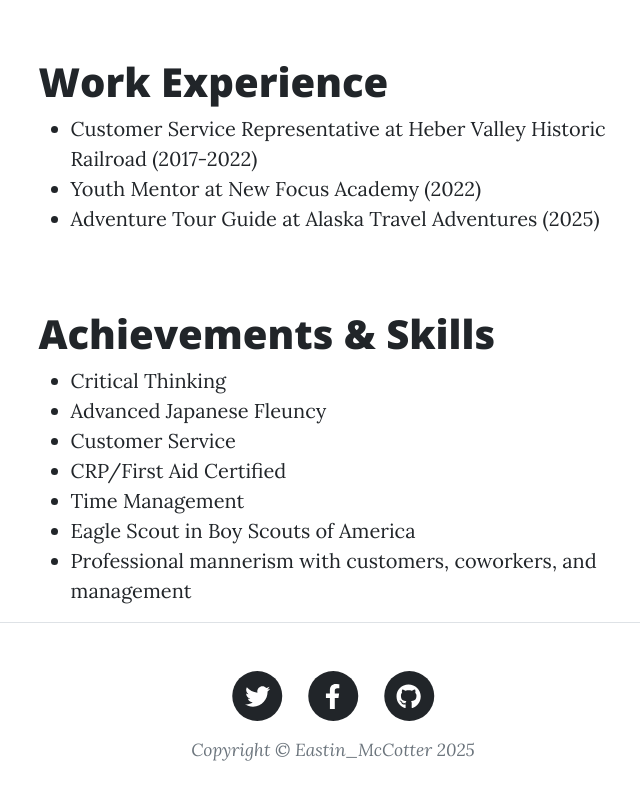
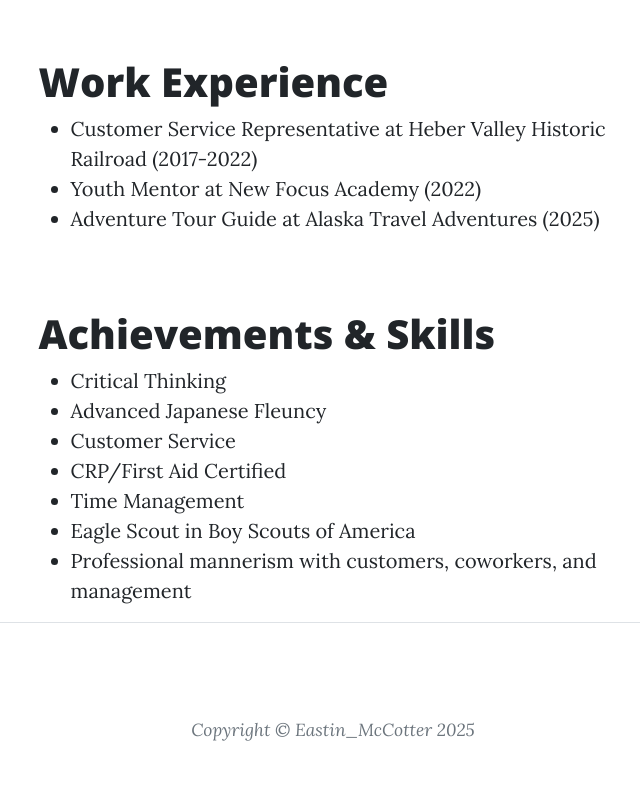
Before and after one commit to eastinm/Web-Dev-Project, a plain HTML site: page index.html in a window 1280 px wide. Shown: the part 1214-2014 px from the top of the page, without its empty margins (307-947 px from the left). Drawn offline with nearby package versions, Linux system fonts and the light colour scheme.

Commit message:
Add files via upload

```diff
--- a/index.html
+++ b/index.html
@@ -97,23 +97,6 @@
                         <ul class="list-inline text-center">
                             <li class="list-inline-item">
 
-                                    <span class="fa-stack fa-lg">
-                                        <i class="fas fa-circle fa-stack-2x"></i>
-                                        <i class="fab fa-twitter fa-stack-1x fa-inverse"></i>
-                                    </span>
-
-                            </li>
-                            <li class="list-inline-item">
-                                    <span class="fa-stack fa-lg">
-                                        <i class="fas fa-circle fa-stack-2x"></i>
-                                        <i class="fab fa-facebook-f fa-stack-1x fa-inverse"></i>
-                                    </span>
-                            </li>
-                            <li class="list-inline-item">
-                                    <span class="fa-stack fa-lg">
-                                        <i class="fas fa-circle fa-stack-2x"></i>
-                                        <i class="fab fa-github fa-stack-1x fa-inverse"></i>
-                                    </span>
 
                             </li>
                         </ul>
```
Also changed, not shown: aigame.html (+9 -2 lines).
